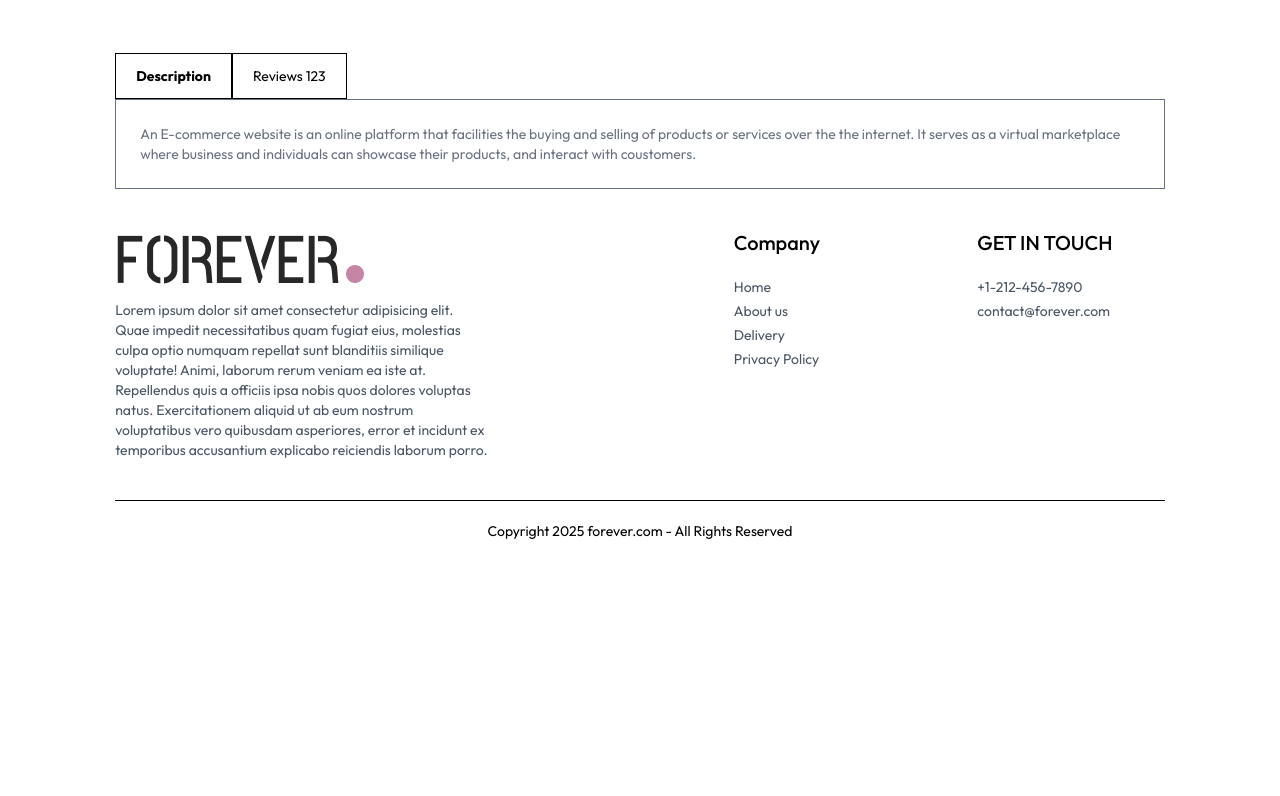
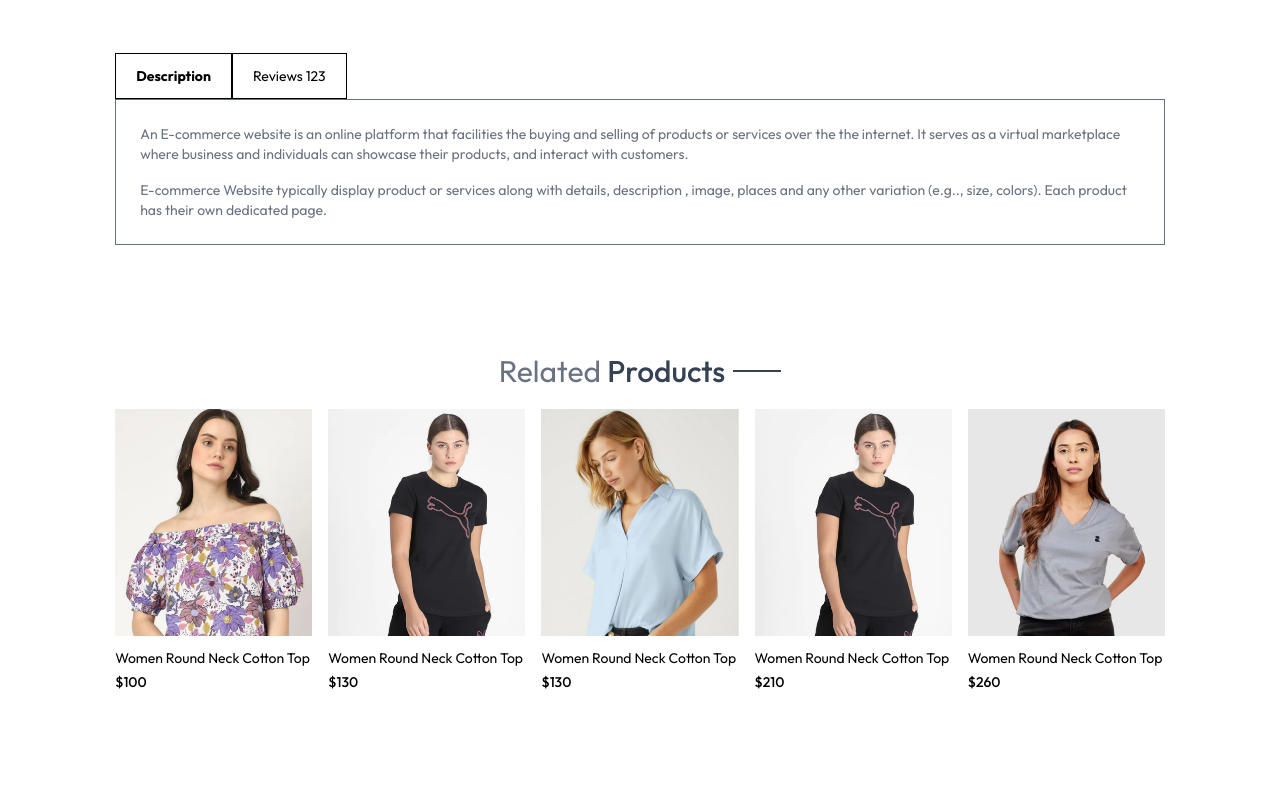
Before and after one commit to ehasun15019/MERN-stack-E-store-ForEver, a React app in the folder frontend/: page /product/aaaaa in a window 1280 px wide. Shown: the part 680-1476 px from the top of the page. Before the commit the page ends 1241 px from the top, so only its background shows below. Built offline with nearby package versions, Linux system fonts and the light colour scheme; the HTML template or start-up script is replaced by a standard one.

Commit message:
29jun-25

```diff
--- /dev/null
+++ b/frontend/src/components/RelatedProduct.jsx
@@ -0,0 +1,49 @@
+import React, { useContext, useEffect, useState } from "react";
+import { ShopContext } from "../context/ShopContext";
+import Title from "./Title";
+import ProductItem from "./ProductItem";
+
+const RelatedProduct = ({ category, subCategory }) => {
+  const { products } = useContext(ShopContext);
+  const [related, setRelated] = useState([]);
+
+  useEffect(() => {
+    if (products.length > 0) {
+      let productsCopy = products.slice();
+      productsCopy = productsCopy.filter((item) => {
+        return category === item.category;
+      });
+
+      productsCopy = productsCopy.filter((item) => {
+        return subCategory === item.subCategory;
+      });
+
+      //   console.log(productsCopy.slice(0, 5));
+      setRelated(productsCopy.slice(0, 5));
+    }
+  }, [products]);
+
+  return (
+    <div className="my-25">
+      <div className="text-center text-3xl py-2">
+        <Title text1={"Related"} text2={"Products"} />
+      </div>
+
+      <div className="grid grid-cols-2 sm:grid-cols-3 md:grid-cols-4 lg:grid-cols-5 gap-4 gap-y-6">
+        {related.map((item, index) => {
+          return (
+            <ProductItem
+              key={index}
+              id={item._id}
+              name={item.name}
+              price={item.price}
+              image={item.image}
+            />
+          );
+        })}
+      </div>
+    </div>
+  );
+};
+
+export default RelatedProduct;
--- a/frontend/src/context/ShopContext.jsx
+++ b/frontend/src/context/ShopContext.jsx
@@ -1,4 +1,4 @@
-import { createContext, useState } from "react";
+import { createContext, useEffect, useState } from "react";
 import { products } from "../assets/assets";
 
 export const ShopContext = createContext();
@@ -8,6 +8,29 @@ const ShopContentProver = (props) => {
   const delivery_fee = 10;
   const [search, setSearch] = useState("");
   const [showSearch, setShowSearch] = useState(false);
+  const [cartItems, setCartItems] = useState({});
+
+  // add to cart function
+  const addToCart = async (itemId, size) => {
+    let cartData = structuredClone(cartItems);
+
+    if (cartData[itemId]) {
+      if (cartData[itemId][size]) {
+        cartData[itemId][size] += 1;
+      } else {
+        cartData[itemId][size] = 1;
+      }
+    } else {
+      cartData[itemId] = {};
+      cartData[itemId][size] = 1;
+    }
+
+    setCartItems(cartData);
+  };
+
+  useEffect(() => {
+    console.log(cartItems);
+  }, [cartItems]);
 
   const value = {
     products,
@@ -17,6 +40,8 @@ const ShopContentProver = (props) => {
     setSearch,
     showSearch,
     setShowSearch,
+    cartItems,
+    addToCart,
   };
 
   return (
--- a/frontend/src/pages/Product.jsx
+++ b/frontend/src/pages/Product.jsx
@@ -2,12 +2,13 @@ import React, { useContext, useEffect, useState } from "react";
 import { useParams } from "react-router-dom";
 import { ShopContext } from "../context/ShopContext";
 import { assets } from "../assets/assets";
+import RelatedProduct from "../components/RelatedProduct";
 
 const Product = () => {
   const { productId } = useParams();
   // console.log(productId);
 
-  const { products, currency } = useContext(ShopContext);
+  const { products, currency, addToCart } = useContext(ShopContext);
   const [productData, setProductData] = useState(false);
   const [image, setImage] = useState("");
   const [size, setSize] = useState("");
@@ -96,7 +97,10 @@ const Product = () => {
             </div>
           </div>
 
-          <button className="bg-black cursor-pointer text-white px-8 py-3 text-sm active:bg-gray-700">
+          <button
+            onClick={() => addToCart(productData._id, size)}
+            className="bg-black cursor-pointer text-white px-8 py-3 text-sm active:bg-gray-700"
+          >
             ADD To CART
           </button>
 
@@ -122,10 +126,22 @@ const Product = () => {
             An E-commerce website is an online platform that facilities the
             buying and selling of products or services over the the internet. It
             serves as a virtual marketplace where business and individuals can
-            showcase their products, and interact with coustomers.
+            showcase their products, and interact with customers.
+          </p>
+
+          <p>
+            E-commerce Website typically display product or services along with
+            details, description , image, places and any other variation (e.g..,
+            size, colors). Each product has their own dedicated page.
           </p>
         </div>
       </div>
+
+      {/* ------------- display related products ------------- */}
+      <RelatedProduct
+        category={productData.category}
+        subCategory={productData.subCategory}
+      />
     </div>
   ) : (
     <div className="opacity-0"></div>
```
